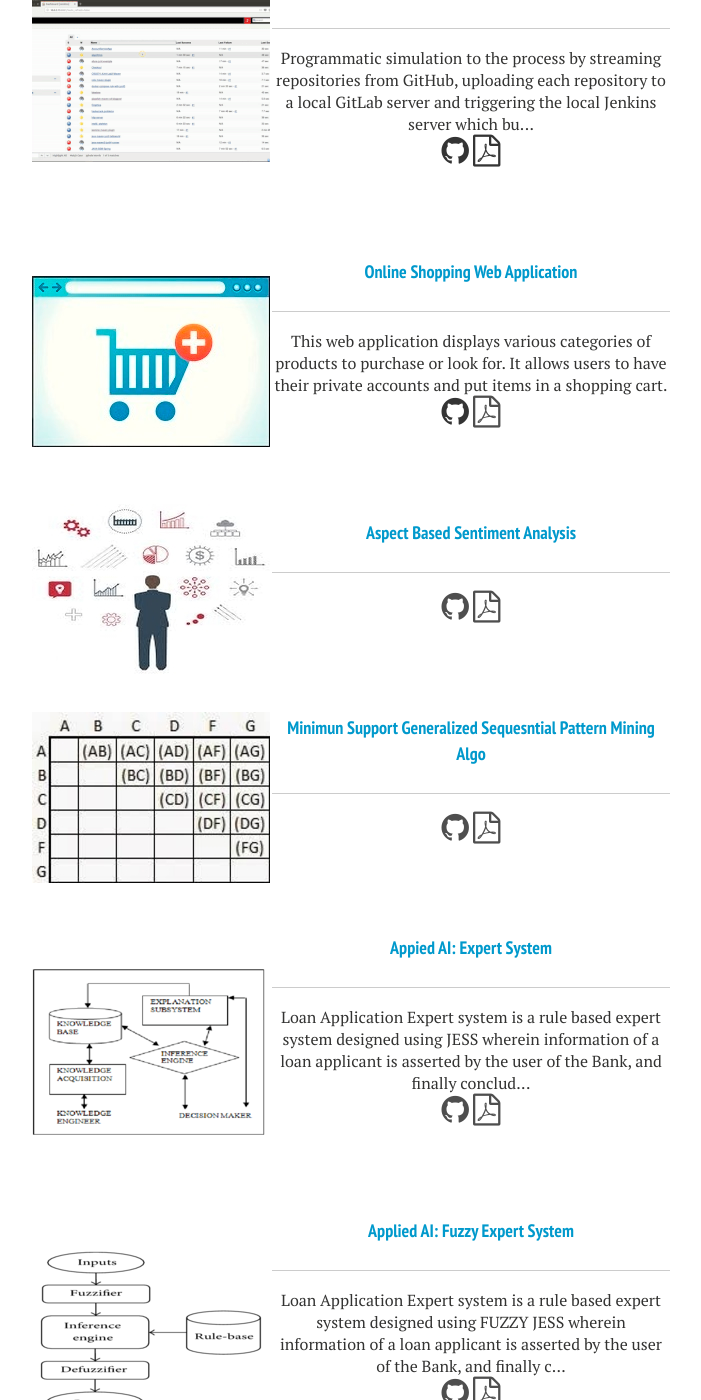
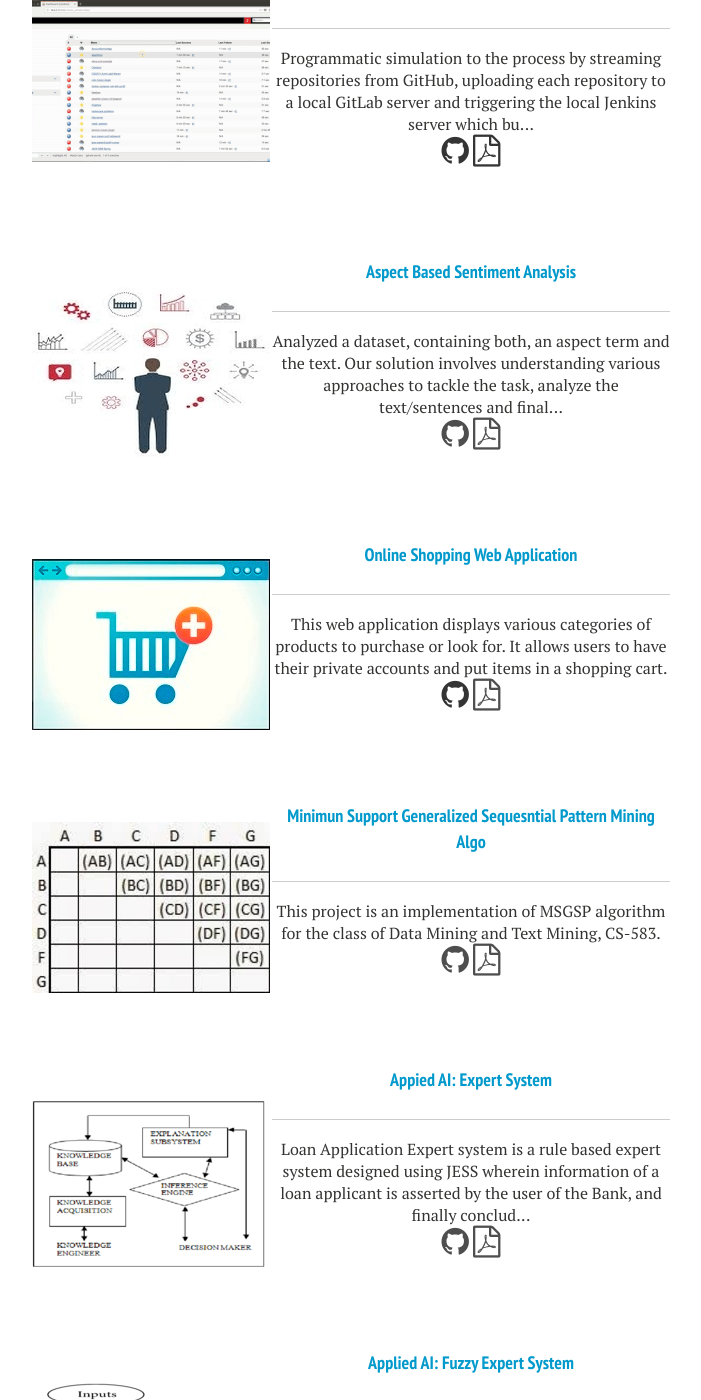
Before and after one commit to DhananjayGupta300/DhananjayGupta300.github.io, a Jekyll site: the page built from projects/index.md, in a window 1280 px wide and 1400 px high, scrolled down 725 px. Shown: the whole window, without its empty margins (289-990 px from the left). Built offline with Jekyll 4.4.1, drawn with Linux system fonts in a browser that asks for light colours; nearby versions of some CDN libraries; comment, search, counter and statistics services are not loaded.

Commit message:
Update index.md

```diff
--- a/projects/index.md
+++ b/projects/index.md
@@ -27,6 +27,13 @@ projects:
       image: "/images/Dhananjay Gupta DevOps.gif"
       about: "Programmatic simulation to the process by streaming repositories from GitHub, uploading each repository to a local GitLab server and triggering the local Jenkins server which builds, tests and analyses repositories using JaCoCo and Understand. "
 
+    - title: "Aspect Based Sentiment Analysis"
+      link: ""
+      pdf: ""
+      github: ""
+      image: "/images/DhananjayGuptaAspectBased.jpg"
+      about: "Analyzed a dataset, containing both, an aspect term and the text. Our solution involves understanding various approaches to tackle the task, analyze the text/sentences and finally builds a classifier capable of determining the sentiment of the provided text/sentence. We examine various text cleaning techniques, machine learning models and discuss their respective merits."
+
     - title: "Online Shopping Web Application"
       link: "https://github.com/DhananjayGupta300/Online-Shopping-Web-Application"
       pdf: ""
@@ -34,19 +41,12 @@ projects:
       image: "/images/Dhananjay Gupta Online Shopping Web Application.jpg"
       about: "This web application displays various categories of products to purchase or look for. It allows users to have their private accounts and put items in a shopping cart."
 
-    - title: "Aspect Based Sentiment Analysis"
-      link: ""
-      pdf: ""
-      github: ""
-      image: "/images/DhananjayGuptaAspectBased.jpg"
-      about: ""
-
     - title: "Minimun Support Generalized Sequesntial Pattern Mining Algo"
       link: ""
       pdf: ""
       github: ""
       image: "/images/DhananjayGuptaMSGSP.jpg"
-      about: ""
+      about: "This project is an implementation of MSGSP algorithm for the class of Data Mining and Text Mining, CS-583."
 
     - title: "Appied AI: Expert System"
       link: ""
```
